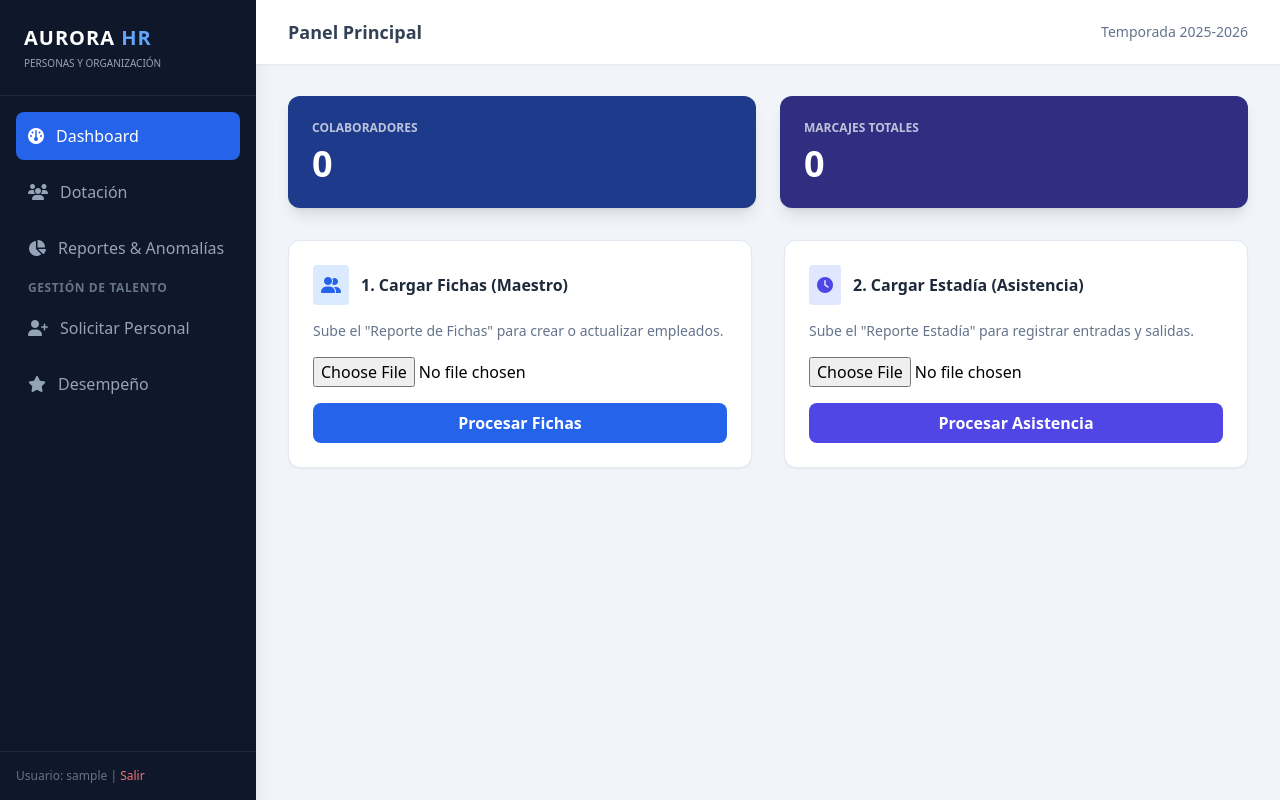
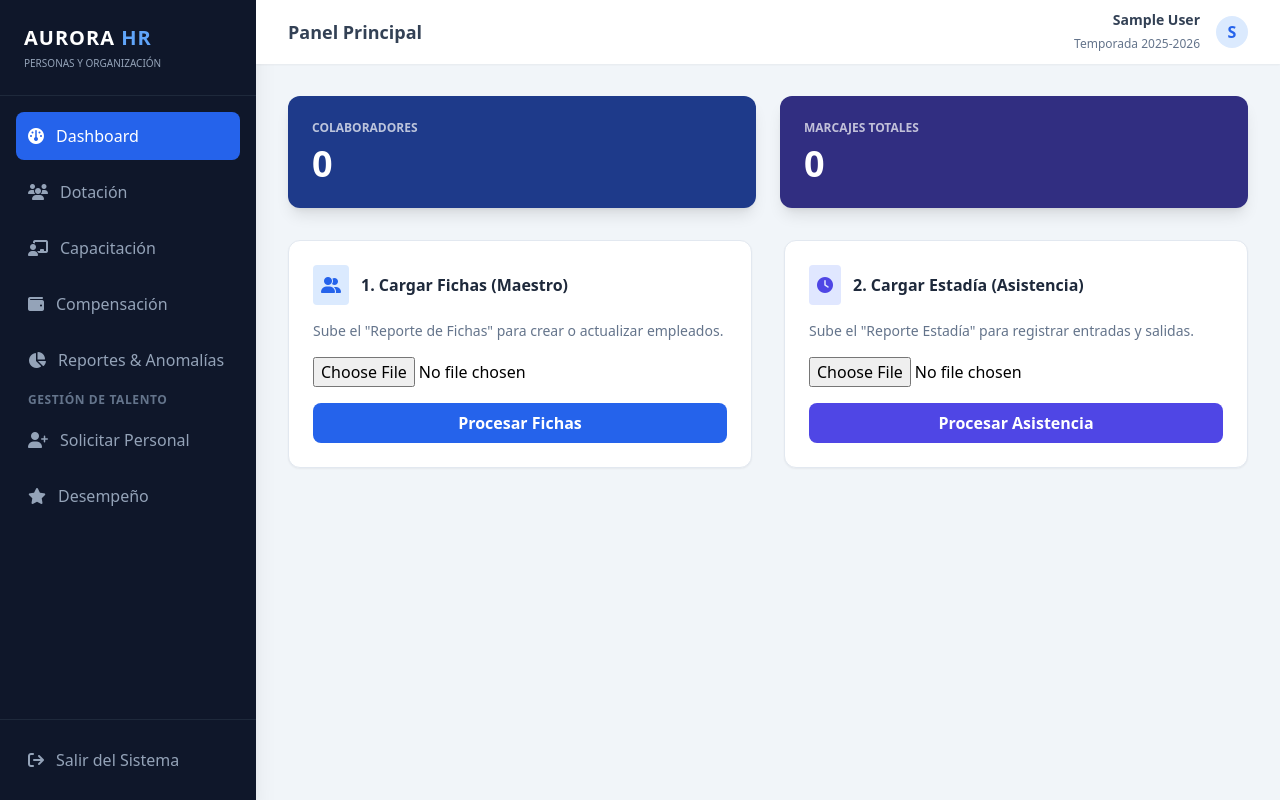
Before and after one commit to RodolfoGomezHernandez/people_analytics, a Django app: page / in a window 1280 px wide. Run offline with Django 5.2, Linux system fonts and the light colour scheme; the visitor is signed in with stand-in values (Sample User, id 1); data that the repository does not hold is empty; some libraries are stand-ins or nearby versions.

Commit message:
feat(core): finalizar implementación de permisos RBAC y sidebar dinámico

```diff
--- a/core/templates/base.html
+++ b/core/templates/base.html
@@ -1,3 +1,5 @@
+{% load static %}
+{% load auth_extras %}
 <!DOCTYPE html>
 <html lang="es">
 <head>
@@ -8,33 +10,67 @@
 </head>
 <body class="bg-slate-100 font-sans">
     <div class="flex h-screen">
+
         <aside class="w-64 bg-slate-900 text-white flex flex-col shadow-xl">
             <div class="p-6 border-b border-slate-800">
                 <h1 class="text-xl font-bold tracking-wider">AURORA <span class="text-blue-400">HR</span></h1>
                 <p class="text-[10px] text-slate-400 uppercase mt-1">Personas y Organización</p>
             </div>
+
             <nav class="flex-1 p-4 space-y-2">
-                <a href="{% url 'dashboard' %}" class="flex items-center gap-3 p-3 rounded-lg bg-blue-600 text-white">
+
+                <a href="{% url 'dashboard' %}" class="flex items-center gap-3 p-3 rounded-lg bg-blue-600 text-white hover:bg-blue-700 transition">
                     <i class="fa-solid fa-gauge"></i> Dashboard
                 </a>
-                <a href="#" class="flex items-center gap-3 p-3 rounded-lg text-slate-400 hover:bg-slate-800 transition">
+
+                {% if request.user|has_group:"Dotacion" %}
+                    <a href="#" class="flex items-center gap-3 p-3 rounded-lg text-slate-400 hover:bg-slate-800 hover:text-white transition">
                         <i class="fa-solid fa-users"></i> Dotación
                     </a>
-                <a href="{% url 'reportes' %}" class="flex items-center gap-3 p-3 rounded-lg text-slate-400 hover:bg-slate-800 transition">
+                {% endif %}
+
+                {% if request.user|has_group:"Capacitacion" %}
+                    <a href="#" class="flex items-center gap-3 p-3 rounded-lg text-slate-400 hover:bg-slate-800 hover:text-white transition">
+                        <i class="fa-solid fa-chalkboard-user"></i> Capacitación
+                    </a>
+                {% endif %}
+
+                {% if request.user|has_group:"Compensacion" %}
+                    <a href="#" class="flex items-center gap-3 p-3 rounded-lg text-slate-400 hover:bg-slate-800 hover:text-white transition">
+                        <i class="fa-solid fa-wallet"></i> Compensación
+                    </a>
+                {% endif %}
+
+                {% if request.user|has_group:"Analistas" %}
+                    <a href="{% url 'reportes' %}" class="flex items-center gap-3 p-3 rounded-lg text-slate-400 hover:bg-slate-800 hover:text-white transition">
                         <i class="fa-solid fa-chart-pie"></i> Reportes & Anomalías
                     </a>
+                {% endif %}
+
                 <div class="mt-8">
+                    {% if request.user|has_group:"Reclutamiento" %}
                         <p class="px-3 text-xs font-bold text-slate-500 uppercase tracking-wider mb-2">Gestión de Talento</p>
                         <a href="{% url 'crear_solicitud' %}" class="flex items-center gap-3 p-3 rounded-lg text-slate-400 hover:bg-slate-800 hover:text-white transition">
                             <i class="fa-solid fa-user-plus"></i> Solicitar Personal
                         </a>
+                    {% endif %}
                 </div>
-                <a href="#" class="flex items-center gap-3 p-3 rounded-lg text-slate-400 hover:bg-slate-800 transition">
+
+                {% if request.user|has_group:"Desempeño" %}
+                    <a href="#" class="flex items-center gap-3 p-3 rounded-lg text-slate-400 hover:bg-slate-800 hover:text-white transition">
                         <i class="fa-solid fa-star"></i> Desempeño
                     </a>
+                {% endif %}
+
             </nav>
-            <div class="p-4 border-t border-slate-800 text-xs text-slate-500">
-                Usuario: {{ user.username }} | <a href="{% url 'logout' %}" class="text-red-400">Salir</a>
+
+            <div class="p-4 border-t border-slate-800">
+                <form action="{% url 'logout' %}" method="post">
+                    {% csrf_token %}
+                    <button type="submit" class="w-full flex items-center gap-3 p-3 rounded-lg text-slate-400 hover:bg-red-900/30 hover:text-red-400 transition text-left">
+                        <i class="fa-solid fa-arrow-right-from-bracket"></i> Salir del Sistema
+                    </button>
+                </form>
             </div>
         </aside>
 
@@ -42,11 +78,19 @@
             <header class="h-16 bg-white shadow-sm flex items-center justify-between px-8">
                 <h2 class="text-lg font-semibold text-slate-700">{% block header_title %}Panel Principal{% endblock %}</h2>
                 <div class="flex items-center gap-4">
-                    <span class="text-sm text-slate-500">Temporada 2025-2026</span>
+                    <div class="text-right">
+                        <p class="text-sm font-bold text-slate-700">{{ request.user.get_full_name|default:request.user.username }}</p>
+                        <span class="text-xs text-slate-500">Temporada 2025-2026</span>
+                    </div>
+                    <div class="h-8 w-8 rounded-full bg-blue-100 flex items-center justify-center text-blue-600 font-bold">
+                        {{ request.user.username|make_list|first|upper }}
+                    </div>
                 </div>
             </header>
+
             <section class="flex-1 overflow-y-auto p-8">
-                {% block content %}{% endblock %}
+                {% block content %}
+                {% endblock %}
             </section>
         </main>
     </div>
--- /dev/null
+++ b/core/templatetags/auth_extras.py
@@ -0,0 +1,16 @@
+from django import template
+
+register = template.Library()
+
+@register.filter(name='has_group')
+def has_group(user, group_name):
+    """
+    Pregunta si el usuario pertenece a un grupo.
+    Uso en HTML: {% if request.user|has_group:"NombreGrupo" %}
+    """
+    # 1. El Jefe (Superusuario) siempre tiene permiso
+    if user.is_superuser:
+        return True
+
+    # 2. Verificar si pertenece al grupo
+    return user.groups.filter(name=group_name).exists()
```
Also changed, not shown: core/templates/base_auth.html (added, +24 -0 lines), core/templates/registration/login.html (+133 -6 lines), core/templatetags/__init__.py (added). Lines whose indentation alone changed are shown as unchanged.
